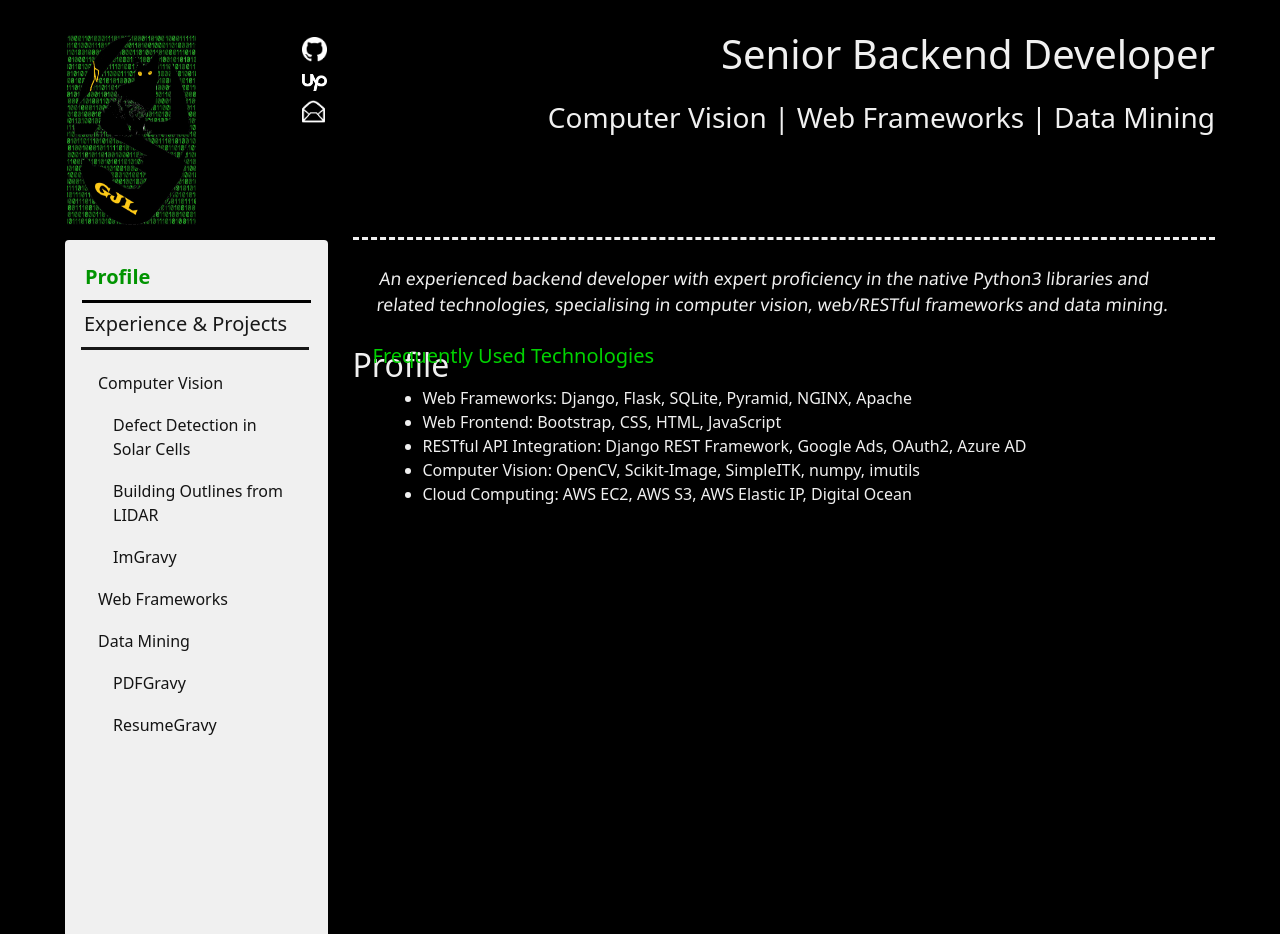
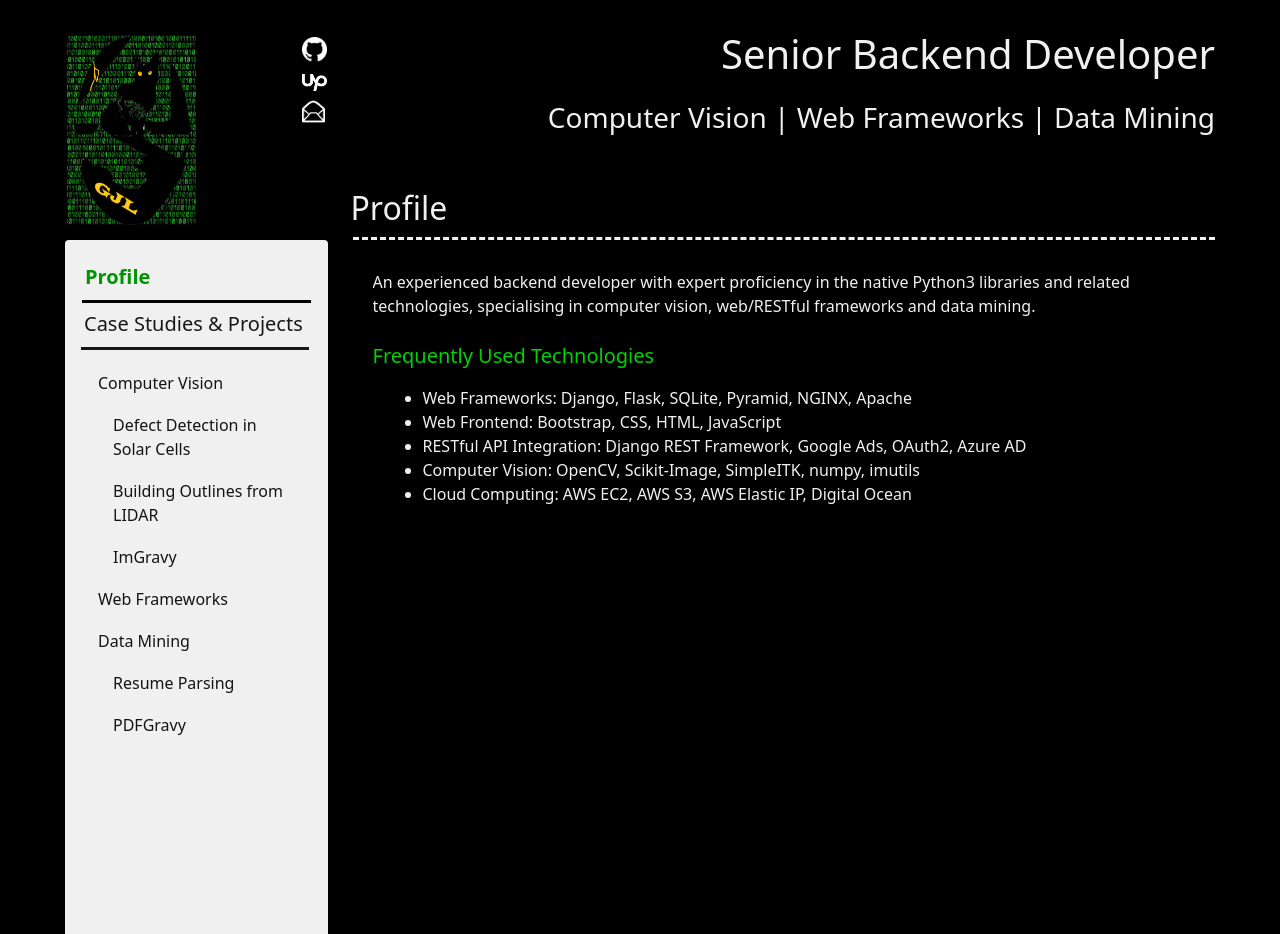
Before and after one commit to gravy-jones-locker/locker, a Django app: page / in a window 1280 px wide. Shown: the top 934 px of the page. Run offline with Django 3.2, Linux system fonts and the light colour scheme.

Commit message:
Upload with summaries

```diff
--- a/display/static/styles/base.css
+++ b/display/static/styles/base.css
@@ -56,9 +56,10 @@ a:hover {
 
 #banner {
     text-align: right;
-    float: right;
+    position: absolute;
+    top: 0;
+    right: 0;
     color:rgb(240, 240, 240);
-    padding: 0 0 30 0;
 }
 
 #banner > * {
@@ -96,10 +97,10 @@ h4 {
 
 .subheading {
     color:rgb(240, 240, 240);
-    float: left;
-    height: 100%;
-    position: relative;
-    width: 30%;
+    position: absolute;
+    width: 80%;
+    bottom: 0;
+    left: 8;
 }
 
 .subheading > * {
@@ -108,11 +109,8 @@ h4 {
     left: -10;
 }
 
-.synopsis > p {
-    -webkit-transform: skew(-6deg);
-    font-size: 1.1rem;
-    font-weight: 460;
-    padding-left: 5;
+.synopsis {
+    padding-top: 5;
 }
 
 #summary {
@@ -191,6 +189,8 @@ h5 {
     padding-right: 100px;
     position: fixed;
     text-align: right;
+    background-color: black;
+    z-index: 5;
 }
 
 #navvy::-webkit-scrollbar {
--- a/display/templates/display/index.html
+++ b/display/templates/display/index.html
@@ -35,7 +35,7 @@
         <nav id="navvy" class="navbar navbar-light flex-column align-items-stretch p-3">
           <nav class="nav nav-pills flex-column">
             <a class="navbar-brand nav-link" href="#Profile">Profile</a>
-            <a class="navbar-brand" href="#">Experience & Projects</a>
+            <a class="navbar-brand" href="#">Case Studies & Projects</a>
             <a class="nav-link" href="#item-1">Computer Vision</a>
             <nav class="nav nav-pills flex-column">
               <a class="nav-link ms-3" href="#item-1-1">Defect Detection in Solar Cells</a>
@@ -45,8 +45,8 @@
             <a class="nav-link" href="#item-2">Web Frameworks</a>
             <a class="nav-link" href="#item-3">Data Mining</a>
             <nav class="nav nav-pills flex-column">
-              <a class="nav-link ms-3" href="#item-3-1">PDFGravy</a>
-              <a class="nav-link ms-3" href="#item-3-2">ResumeGravy</a>
+              <a class="nav-link ms-3" href="#item-3-1">Resume Parsing</a>
+              <a class="nav-link ms-3" href="#item-3-2">PDFGravy</a>
             </nav>
           </nav>
         </nav>
@@ -65,13 +65,11 @@
       <div id="content" class="rounded rightbar scroll-container" data-bs-spy="scroll" data-bs-target="#navvy" data-bs-offset="50" tabindex="0">
         <div class="section">
           <div class="section-content">
-            <div class="synopsis">
-              <p id="Profile">
-                An experienced backend developer with expert proficiency in the native Python3 libraries
-                and related technologies, specialising in computer vision, web/RESTful frameworks and
-                data mining.
-              </p>
-            </div>
+            <p id="Profile" class="synopsis" alt="Profile">
+              An experienced backend developer with expert proficiency in the native Python3 libraries
+              and related technologies, specialising in computer vision, web/RESTful frameworks and
+              data mining.
+            </p>
             <div class="text left">
               <h5>Frequently Used Technologies</h5>
               <ul style="padding-left: 50;">
@@ -92,7 +90,7 @@
                 </li>
               </ul>
             </div>
-            <div class="text right" style="width: 55%;">
+            <div class="text right">
               <h5>Contact for Quotes & More Info</h5>
               <p>see open repository contributions and code samples <a href="https://github.com/gravy-jones-locker" target="_blank">here</a> /
                 <br /> see past jobs and client testimonials <a href="https://www.upwork.com/freelancers/~01b7ea7111969c5ebb?viewMode=1" target="_blank">here</a> /
@@ -102,7 +100,7 @@
           </div>
           <div class="footer bounce">
             <div style="position: relative;">
-              <a href="#item-1" style="text-decoration: none;">
+              <a href="#item-1-1" style="text-decoration: none;">
               <div class="downArrow">
                 <img width="40" height="40" alt="" src="{% static 'imgs/arrow.png' %}" />
               </div>
@@ -112,32 +110,40 @@
           </div>
         </div>
         <div class="row section">
-          <h5 id="item-1-1" class="top">Item 1-1</h5>
-          <p>...</p>
+          <p id="item-1-1" class="synopsis" alt="Case Study: Defect Detection in Solar Cells">
+            A package developed for a Shanghai-based firm which splits electroluminescent images of solar panels
+            into their constituent cells and preprocesses those cells for ML defect detection.
+          </p>
         </div>
         <div class="row section">
-          <h5 id="item-1-2" class="top">Item 1-2</h5>
-          <p>...</p>
+          <p id="item-1-2" class="synopsis" alt="Case Study: Building Outlines from LIDAR">
+            A package which segments composite LIDAR-derived images of urban areas into individual buildings,
+            with rule-based classification and segment post-processing for increased accuracy.
+          </p>
         </div>
         <div class="row section">
-          <h5 id="item-1-3" class="top">Item 1-3</h5>
-          <p>...</p>
+          <p id="item-1-3" class="synopsis" alt="Project: ImGravy">
+            Pythonic bindings for common computer vision tasks built as a utility package for computer vision
+            engineers - freely available on Github and through the Python Package Index (pip).
+          </p>
         </div>
         <div class="row section">
-          <h4 id="item-2" class="top">Item 2</h4>
-          <p>...</p>
+          <p id="item-2" class="synopsis" alt="Case Study: Web Frameworks">
+            Experience with a variety of different web frameworks (Django, Flask, Pyramid) building responsive
+            web applications (like this one!) alongside complex backend logic.
+          </p>
         </div>
         <div class="row section">
-          <h4 id="item-3" class="top">Item 3</h4>
-          <p>...</p>
+          <p id="item-3-1" class="synopsis" alt="Case Study: Resume Parsing">
+            Extracting unstructured data from candidate resumes using positional, formatting and contextual information
+            to facilitate the resume improvement services offered by a South Korean startup.
+          </p>
         </div>
         <div class="row section">
-          <h5 id="item-3-1" class="top">Item 3-1</h5>
-          <p>...</p>
-        </div>
-        <div class="row section">
-          <h5 id="item-3-2" class="top">Item 3-2</h5>
-          <p>...</p>
+          <p id="item-3-2" class="synopsis" alt="Project: PDFGravy">
+            A comprehensive PDF manipulation package for Python which incorporates table extraction, header segmentation and
+            further complex operations for document parsing.
+          </p>
         </div>
       </div>
       <script>
@@ -146,7 +152,8 @@ firstScrollSpyEl.addEventListener('activate.bs.scrollspy', function () {
   scrollSpy = bootstrap.ScrollSpy.getInstance(document.getElementById('content'));
   activeEl = scrollSpy._activeTarget.slice(1);
   console.log(activeEl);
-  document.getElementById('subheading').children[0].textContent = activeEl;
+  title = document.getElementById(activeEl).getAttribute('alt')
+  document.getElementById('subheading').children[0].textContent = title;
 
 })
 
```
